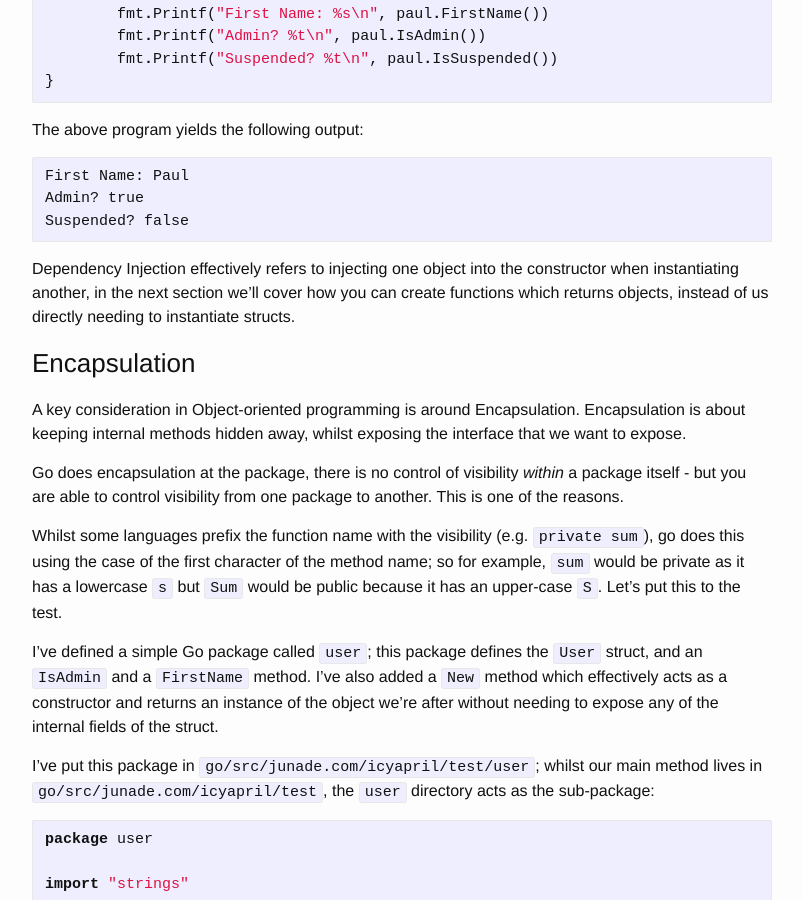
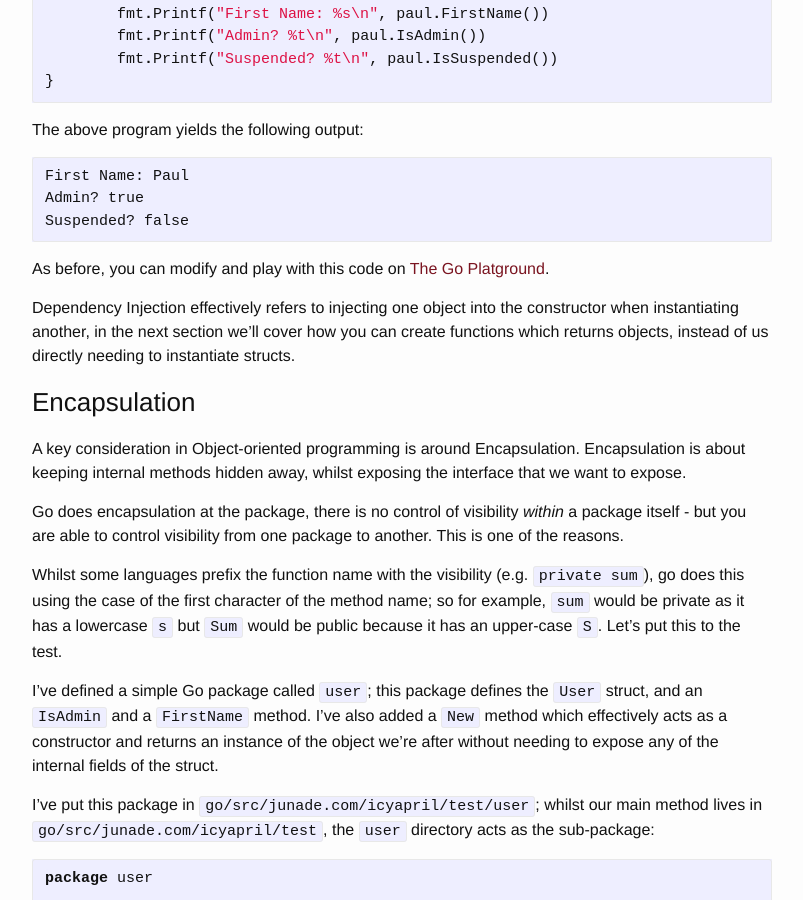
Before and after one commit to IcyApril/icyapril.github.io, a Jekyll site: the page built from _posts/2017-12-17-object-orientation-in-go.markdown, in a window 1280 px wide and 900 px high, scrolled down 9678 px. Shown: the whole window, without its empty margins (238-1041 px from the left). Built offline with Jekyll 4.4.1, drawn with Linux system fonts in a browser that asks for light colours; comment, search, counter and statistics services are not loaded.

Commit message:
Added missing link to The Go Playground.

````diff
--- a/_posts/2017-12-17-object-orientation-in-go.markdown
+++ b/_posts/2017-12-17-object-orientation-in-go.markdown
@@ -407,6 +407,8 @@ Admin? true
 Suspended? false
 ```
 
+As before, you can modify and play with this code on [The Go Platground](https://play.golang.org/p/jdCdrQd98I).
+
 Dependency Injection effectively refers to injecting one object into the constructor when instantiating another, in the next section we'll cover how you can create functions which returns objects, instead of us directly needing to instantiate structs.
 
 ### Encapsulation
````
